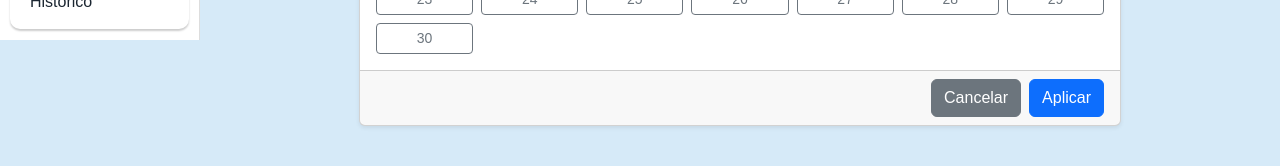
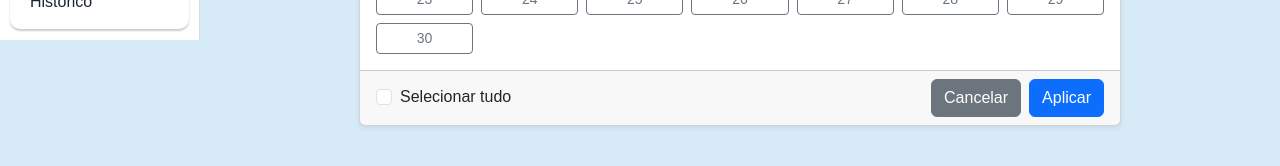
Before and after one commit to Chupirisco/App_gerador_escala, a Next.js app in the folder frontend/ui_app/: page /configuracao/individuo/cadastrar_indisponibilidade/1 in a window 1280 px wide. Shown: the part 760-926 px from the top of the page. Built offline with nearby package versions, Linux system fonts and the light colour scheme; no server answers.

Commit message:
feat: adicionado a funcionalidade de marcar todos os dias do mês nas telas de seleção de indisponibilidade e seleção de dias para a geração da escala. melhorado a interface da tela de configuar dias selecionados

```diff
--- a/frontend/ui_app/src/app/configuracao/individuo/cadastrar_indisponibilidade/[id]/page.tsx
+++ b/frontend/ui_app/src/app/configuracao/individuo/cadastrar_indisponibilidade/[id]/page.tsx
@@ -25,6 +25,8 @@ export default function Page() {
   const [not, setNot] = useState(false);
   const [notMenssagem, setNotMenssagem] = useState("");
   const [notTipo, setNotTipo] = useState("");
+
+  const [selecionarTudoChecked, setSelecionarTudoChecked] = useState(false);
 
   useEffect(() => {
     if (!id) return;
@@ -146,6 +148,10 @@ export default function Page() {
           setDiasSalvos(res.dias),
         );
         (setDiasNovos([]), setDiasRemovidos([]));
+
+        //desmarca o chekbox
+        setSelecionarTudoChecked(false);
+
         setNotMenssagem("Operação realizada com sucesso!");
         setNotTipo("sucesso");
         setNot(true);
@@ -172,6 +178,39 @@ export default function Page() {
     }
     return false;
   };
+
+  function selecionarTudo(checked: boolean) {
+    if (!ano || !mes) return;
+
+    const totalDias = diasNoMes(ano, mes);
+    const todosOsDias = Array.from({ length: totalDias }, (_, i) => i + 1);
+
+    if (checked) {
+      const novos: number[] = [];
+      const removidos: number[] = [];
+
+      const todosJaSalvos = diasSalvos.length === totalDias;
+
+      todosOsDias.forEach((dia) => {
+        if (diasSalvos.includes(dia)) {
+          if (todosJaSalvos) {
+            // só remove se TODOS já estavam salvos
+            removidos.push(dia);
+          }
+        } else {
+          // não existia → adicionar
+          novos.push(dia);
+        }
+      });
+
+      setDiasNovos(novos);
+      setDiasRemovidos(removidos);
+    } else {
+      // desmarcar tudo
+      setDiasNovos([]);
+      setDiasRemovidos([]);
+    }
+  }
 
   return (
     <div className="d-flex h-100 w-100 py-5 flex-column align-items-center">
@@ -245,13 +284,32 @@ export default function Page() {
           {renderCalendario()}
         </div>
 
-        <div className="card-footer gap-2 d-flex justify-content-end">
-          <Link href={"/configuracao/individuo"} className="btn btn-secondary">
-            Cancelar
-          </Link>
-          <button onClick={cadastrar} className="btn  btn-primary ">
-            Aplicar
-          </button>
+        <div className="card-footer justify-content-betweencard-footer d-flex justify-content-between align-items-center">
+          <div className="form-check">
+            <input
+              type="checkbox"
+              className="form-check-input"
+              checked={selecionarTudoChecked}
+              onChange={(e) => {
+                setSelecionarTudoChecked(e.target.checked);
+                selecionarTudo(e.target.checked);
+              }}
+            />
+
+            <label className="form-check-label">Selecionar tudo</label>
+          </div>
+
+          <div className=" gap-2 d-flex">
+            <Link
+              href={"/configuracao/individuo"}
+              className="btn btn-secondary"
+            >
+              Cancelar
+            </Link>
+            <button onClick={cadastrar} className="btn  btn-primary ">
+              Aplicar
+            </button>
+          </div>
         </div>
       </div>
       {not && (
--- a/frontend/ui_app/src/app/escala/gerar/configurar_datas.tsx
+++ b/frontend/ui_app/src/app/escala/gerar/configurar_datas.tsx
@@ -27,7 +27,9 @@ export default function ConfigurarDatas({ acao }: ConfigurarDatasProps) {
   const [notMenssagem, setNotMenssagem] = useState("");
   const [notTipo, setNotTipo] = useState("");
 
-  function diaEstaConfigurado(dia: number) {
+  function diaEstaConfigurado(dia: number, habilitado: boolean) {
+    if (!habilitado) return "btn-secondary";
+
     if (diaAtivo === dia) return "btn-primary";
 
     const escalasDoDia = escalas.filter((e) => e.dia === dia);
@@ -69,7 +71,7 @@ export default function ConfigurarDatas({ acao }: ConfigurarDatasProps) {
         <button
           key={dia}
           type="button"
-          className={`btn btn-sm ${diaEstaConfigurado(dia)}`}
+          className={`btn btn-sm ${diaEstaConfigurado(dia, habilitado)}`}
           onClick={() => habilitado && setDiaAtivo(dia)}
           disabled={!habilitado} // dias não selecionados ficam disabled
         >
```
Also changed, not shown: frontend/ui_app/src/app/escala/gerar/escolher_data.tsx (+30 -1 lines).
